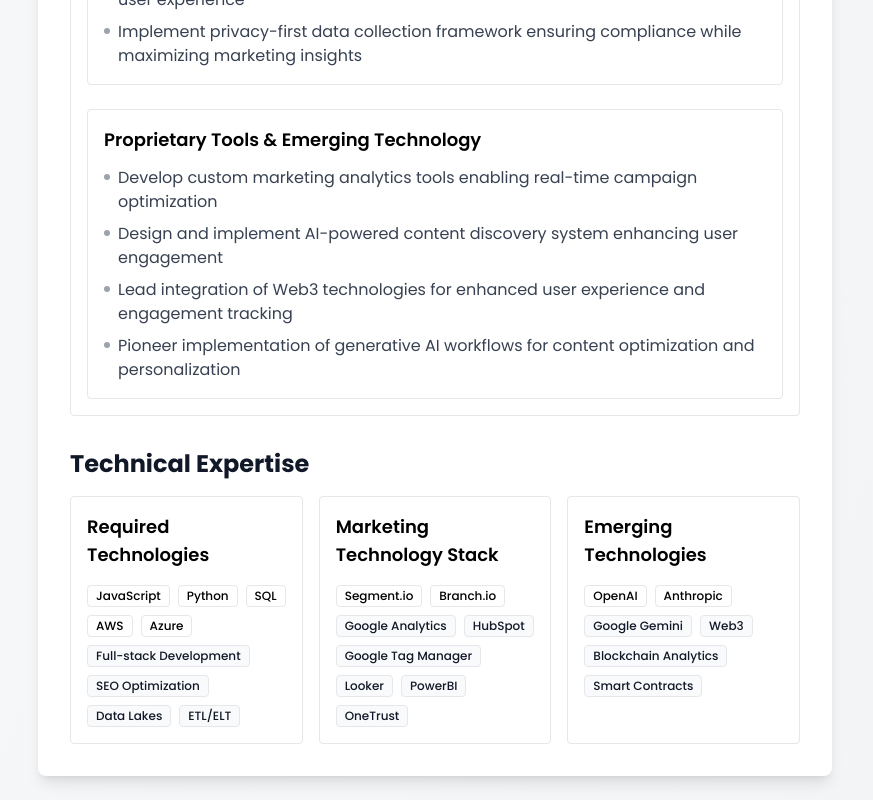
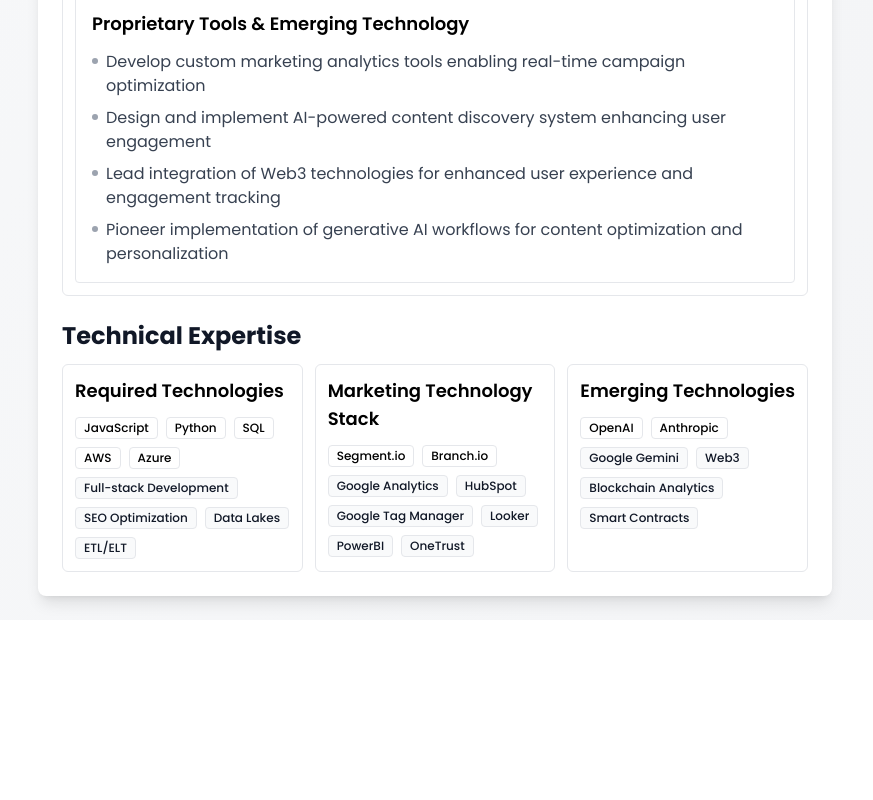
Before and after one commit to ijpatter1/ijpatter1.github.io, a Next.js app: page / in a window 1280 px wide. Shown: the part 1990-2790 px from the top of the page, without its empty margins (205-1078 px from the left). After the commit the page ends 2610 px from the top, so only its background shows below. Built offline with nearby package versions, Linux system fonts and the light colour scheme.

Commit message:
update styling

```diff
--- a/app/components/CoreCompetencies.tsx
+++ b/app/components/CoreCompetencies.tsx
@@ -32,14 +32,14 @@ export default function CoreCompetencies() {
 
   return (
     <Section title="Core Competencies">
-      <div className="grid grid-cols-1 md:grid-cols-2 gap-4">
+      <div className="grid grid-cols-1 md:grid-cols-2 gap-3">  {/* Reduced from gap-4 to gap-3 */}
         {competencies.map((comp, index) => (
           <Card key={index}>
             <CardContent>
               <h3 className={`font-semibold mb-2 ${theme.colors.text.primary}`}>
                 {comp.title}
               </h3>
-              <ul className="space-y-1">
+              <ul className="space-y-1">  {/* Keep space-y-1 as is for readability */}
                 {comp.skills.map((skill, skillIndex) => (
                   <li key={skillIndex} className={`${theme.colors.text.secondary} text-sm`}>
                     • {skill}
--- a/app/components/TechnicalExpertise.tsx
+++ b/app/components/TechnicalExpertise.tsx
@@ -55,14 +55,14 @@ export default function TechnicalExpertise() {
 
   return (
     <Section title="Technical Expertise">
-      <div className="grid grid-cols-1 md:grid-cols-3 gap-4">
+      <div className="grid grid-cols-1 md:grid-cols-3 gap-3">  {/* Reduced from gap-4 to gap-3 */}
         {categories.map((category, index) => (
           <Card key={index}>
             <CardContent>
-              <h3 className={`text-lg font-semibold mb-4 ${theme.colors.text.primary}`}>
+              <h3 className={`text-lg font-semibold mb-3 ${theme.colors.text.primary}`}>  {/* Reduced from mb-4 to mb-3 */}
                 {category.title}
               </h3>
-              <div className="flex flex-wrap gap-2">
+              <div className="flex flex-wrap gap-2">  {/* Keep gap-2 for badge spacing */}
                 {category.items.map((item, itemIndex) => (
                   <Badge
                     key={itemIndex}
--- a/app/components/ui/Card.tsx
+++ b/app/components/ui/Card.tsx
@@ -7,7 +7,7 @@ interface CardProps {
 
 export function Card({ children, className = '' }: CardProps) {
   return (
-    <div className={`border border-gray-200 rounded ${className}`}>
+    <div className={`border border-gray-200 rounded-md ${className}`}>  {/* Added rounded-md for consistency */}
       {children}
     </div>
   );
@@ -15,7 +15,7 @@ export function Card({ children, className = '' }: CardProps) {
 
 export function CardContent({ children, className = '' }: CardProps) {
   return (
-    <div className={`p-4 ${className}`}>
+    <div className={`p-3 ${className}`}>  {/* Reduced from p-4 to p-3 */}
       {children}
     </div>
   );
--- a/app/components/ui/Section.tsx
+++ b/app/components/ui/Section.tsx
@@ -6,9 +6,9 @@ interface SectionProps {
 
 export function Section({ title, children, className = '' }: SectionProps) {
   return (
-      <section className={`mb-6 ${className}`}>
+    <section className={`mb-4 ${className}`}>  {/* Reduced from mb-6 to mb-4 */}
       {title && (
-          <h2 className="text-2xl font-bold mb-4">
+        <h2 className="text-2xl font-bold mb-3">  {/* Reduced from mb-4 to mb-3 */}
           {title}
         </h2>
       )}
--- a/app/page.tsx
+++ b/app/page.tsx
@@ -9,10 +9,10 @@ export default function Home() {
   return (
     <div className="min-h-screen bg-gradient-to-br from-gray-50 to-gray-100 text-gray-900 p-6">
       <div className="resume-container max-w-[794px] mx-auto bg-white rounded-lg shadow-lg">
-        <div className="p-8">
+        <div className="p-6">  {/* Reduced from p-8 to p-6 */}
           <Header />
 
-          <main className="space-y-8">
+          <main className="space-y-6">  {/* Reduced from space-y-8 to space-y-6 */}
             <Summary />
             <CoreCompetencies />
             <Experience />
```
Lines whose indentation alone changed are shown as unchanged.
